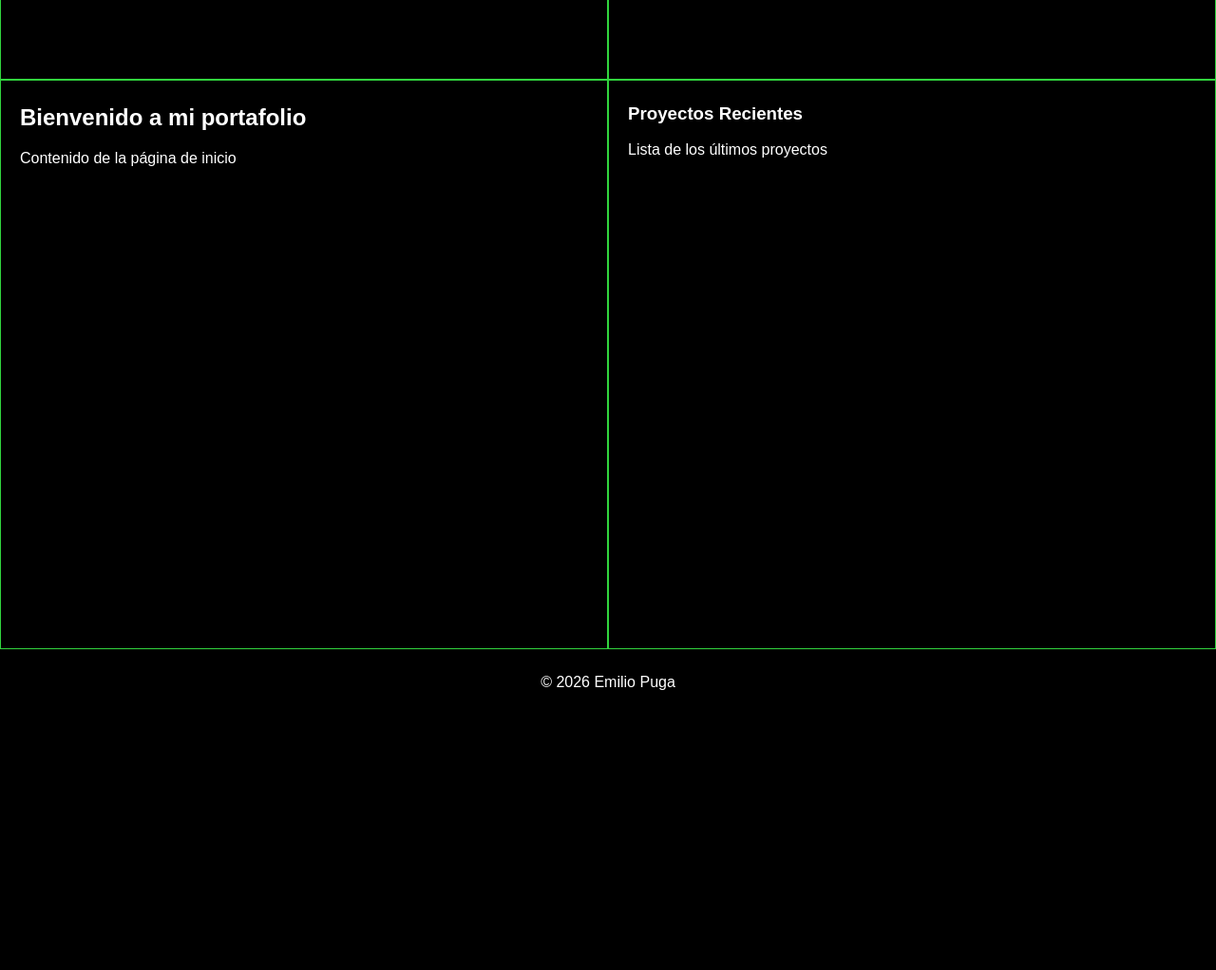
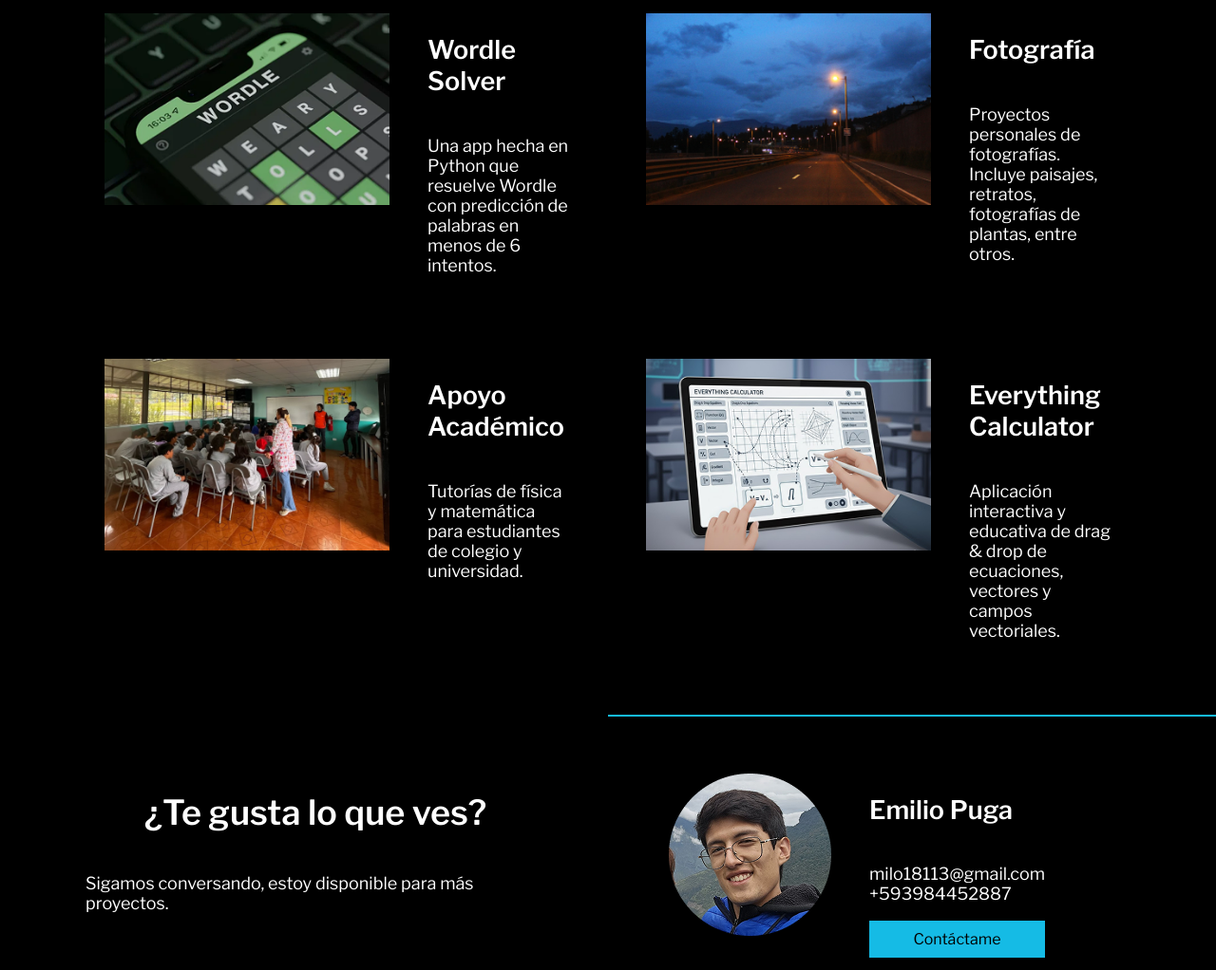
Before and after one commit to Milo18113/portafolio-web, a plain HTML site: page home.html in a window 1280 px wide. Shown: the part 596-1618 px from the top of the page at 95% size. Before the commit the page ends 1350 px from the top, so only its background shows below. Drawn offline with nearby package versions, Linux system fonts and the light colour scheme.

Commit message:
feat: Added home page without functionality or title decor

```diff
--- a/home.html
+++ b/home.html
@@ -1,19 +1,21 @@
 <!DOCTYPE html>
 <html lang="es">
     <head>
-        <title>Emilio Puga's Portafolio</title>
+        <title>Emilio Puga's Portfolio</title>
         <meta charset="UTF-8">
         <link rel="stylesheet" href="styles.css">
 
         <link rel="preconnect" href="https://fonts.googleapis.com">
         <link rel="preconnect" href="https://fonts.gstatic.com" crossorigin>
-        <link href="https://fonts.googleapis.com" rel="stylesheet">
+        <link href="https://fonts.googleapis.com/css2?family=Hanken+Grotesk:wght@300;400;600&family=Libre+Franklin:wght@300;400;600&family=Rock+Salt&display=swap" rel="stylesheet">
     </head>
     <body>
         <header>
             <div class="header-container">
-                <h1 cursive>Emilio Puga</h1>
-                <h1>'s Portafolio</h1>
+                <h1>
+                    <span class="cursive-header">Emilio Puga</span>
+                    <span>'s Portfolio</span>
+                </h1>
                 <nav>
                     <a href="home.html">Inicio</a>
                     <a href="about-me.html">Sobre Mí</a>
@@ -23,26 +25,110 @@
                 </nav>
             </div>
         </header>
-        <div class="flex-container">         <!-- Recordar: para agrupar elementos -->
-            <main>
-                <h2>Bienvenido a mi portafolio</h2>
-                <p>Contenido de la página de inicio</p>
+
+        <!-- Primera parte -->
+        <div class="flex-container">
+            <main style="flex: 2.3;">
+                <img src="assets/IEEE CS.png" alt="Fotografía de presentación de directivas IEEE con Emilio Puga como secretario."
+                style="width: 100%; height: auto; display: block; margin: auto;">
             </main>
             <aside>
-                <h3>Proyectos Recientes</h3>
-                <p>Lista de los últimos proyectos</p>
+                <h1>
+                    <span style="font-weight: normal; font-size: 50px;">Hola,</span>
+                    <span style="font-weight: lighter; font-size: 25px;">soy</span>
+                    <span class="cursive-header" style="font-size: 35px;">Emilio Puga</span>
+                </h1>
+                <div class="line"></div>
+                <p>Soy un estudiante de Ingeniería en <b>Ciencias de la Computación</b> en la USFQ apasionado por el diseño de <b>UI/UX</b>.</p>
+                <p>Me interesa conocer cada paso del desarrollo de software y qué implementar para mejorar su nivel de interacción.</p>
+                <p>He trabajado en varios proyectos enfocados hacia la accesibilidad y la facilidad de uso de aplicaciones. ¡Te invito a revisarlos a continuación!</p>
+                <img src="assets/down_arrow.png" alt="Flecha hacia abajo" style="width: 100px;">
             </aside>
         </div>
-        <div class="flex-container">         <!-- Recordar: para agrupar elementos -->
+        <div class ="space"></div>
+
+        <!-- Proyectos -->
+        <div class="flex-container">
             <main>
-                <h2>Bienvenido a mi portafolio</h2>
-                <p>Contenido de la página de inicio</p>
+                <div class="proj-container">
+                    <main><img src="assets/wordle-solver-img.png" alt=""></main>
+                    <aside>
+                        <div class="column">
+                            <h2>Wordle Solver</h2>
+                            <p>Una app hecha en Python que resuelve Wordle con predicción de palabras en menos de 6 intentos.</p>
+                        </div>
+                    </aside>
+                </div>
             </main>
             <aside>
-                <h3>Proyectos Recientes</h3>
-                <p>Lista de los últimos proyectos</p>
+                <div class="proj-container">
+                    <main><img src="assets/foto-img.png" alt=""></main>
+                    <aside>
+                        <div class="column">
+                            <h2>Fotografía</h2>
+                            <p>Proyectos personales de fotografías. Incluye paisajes, retratos, fotografías de plantas, entre otros.</p>
+                        </div>
+                    </aside>
+                </div>
             </aside>
         </div>
+        <div class ="space"></div>
+        <div class="flex-container">
+            <main>
+                <div class="proj-container">
+                    <main><img src="assets/apoyo-academico-img.png" alt=""></main>
+                    <aside>
+                        <div class="column">
+                            <h2>Apoyo Académico</h2>
+                            <p>Tutorías de física y matemática para estudiantes de colegio y universidad.</p>
+                        </div>
+                    </aside>
+                </div>
+            </main>
+            <aside>
+                <div class="proj-container">
+                    <main><img src="assets/everything-calculator-img.png" alt=""></main>
+                    <aside>
+                        <div class="column">
+                            <h2>Everything Calculator</h2>
+                            <p>Aplicación interactiva y educativa de drag & drop de ecuaciones, vectores y campos vectoriales.</p>
+                        </div>
+                    </aside>
+                </div>
+            </aside>
+        </div>
+        <div class="space"></div>
+        <div class="line"></div>
+        <div class="space"></div>
+
+        <!-- Te gusta lo que ves -->
+        <div class="flex-container">
+            <main>
+                <div class="column" style="display: flex; justify-content: center; align-items: center;">
+                    <h1>¿Te gusta lo que ves?</h1>
+                    <p>Sigamos conversando, estoy disponible para más proyectos.</p>
+                </div>
+            </main>
+            <aside>
+                <div class="flex-container">
+                    <main>
+                        <img src="assets/milo.png" alt="Fotografía de Emilio Puga">
+                    </main>
+                    <aside>
+                        <div class="column">
+                            <h2>Emilio Puga</h2>
+                            <p>milo18113@gmail.com<br>
+                                +593984452887
+                            </p>
+                            <button>Contáctame</button>
+                        </div>
+                    </aside>
+                </div>
+            </aside>
+        </div>
+
+        <div class="space"></div>
+
         <footer>
             <p>&copy; 2026 Emilio Puga</p>
         </footer>
--- a/styles.css
+++ b/styles.css
@@ -1,5 +1,14 @@
+:root {
+    /* --debug-border: #31d43e solid 1px; */
+    --debug-border: none;
+    --my-turquoise: #15BBE5;
+    --hover-turquoise: #42cdf0;
+}
+
 body {
     font-family: Libre Franklin, sans-serif;
+    font-size: 18px;
+    /* font-family: Hanken Grotesk, sans-serif; */
     margin: 0px;
     padding: 0px;
     /* border: #31d43e solid 1px; */
@@ -8,10 +17,61 @@ body {
     /* min-width: 666px; */
 }
 
-.flex-container {
+/* .flex-container-center {
     display: flex;
     min-height: 600px;
     background-color: black;
+    align-items: center;
+} */
+
+.flex-container {
+    display: flex;
+    padding: 0px 70px 0px 70px;
+    /* min-height: 600px; */
+    background-color: black;
+    align-items: flex-start;
+    /* justify-items: center; */
+}
+
+.column {
+    display: flex;
+    flex-direction: column;
+    gap: 0px;
+}
+
+.proj-container {
+    display: flex;
+    padding: 0px;
+    /* min-height: 600px; */
+    background-color: black;
+    align-items: flex-start;
+    /* justify-items: center; */
+}
+
+.proj-container main {
+    flex: 1;
+}
+
+.proj-container aside {
+    flex: 6;
+}
+
+.proj-container img {
+    width: 300px;
+    height: auto;
+    display: block;     /* Center horizontal */
+    margin: auto;
+}
+
+.space {
+    margin: 50px 0;
+}
+
+.line {
+    background-color: var(--my-turquoise);
+    height: 2px;
+    width: 50%;
+    margin-left: auto;
 }
 
 header{           /* Varios elementos */
@@ -22,14 +82,16 @@ header{           /* Varios elementos */
     /* border: #31d43e solid 1px; */
 }
 
-.cursive {
+.cursive-header {
     font-family: 'Rock Salt', cursive;
+    font-size: 17pt;
+    font-weight: normal;
 }
 
 footer {
-    background-color: black;
-    color: white;
-    padding: 10px 20px 10px 20px;
+    background-color: var(--my-turquoise);
+    color: rgb(0, 0, 0);
+    padding: 5px 20px 5px 20px;
     text-align: center;
 }
 
@@ -64,17 +126,17 @@ main {
     flex: 2;
     background-color: black;
     padding: 5px 20px 5px 20px;
-    border: #31d43e solid 1px;
+    border: var(--debug-border);
 }
 
 aside {
     flex: 2;
     padding: 5px 20px 5px 20px;
-    border: #31d43e solid 1px;
+    border: var(--debug-border);
 }
 
 button {
-    background-color: #15BBE5;
+    background-color: var(--my-turquoise);
     font-family: Libre Franklin, sans-serif;
     font-size: medium;
     color: black;
@@ -84,7 +146,7 @@ button {
 }
 
 button:hover {
-    background-color: #42cdf0;
+    background-color: var(--hover-turquoise);
 }
 
 @media (max-width: 600px){      /* Sidebar se pone abajo si llego a menos de 600 */
```
Also changed, not shown: assets/IEEE CS.png (added), assets/apoyo-academico-img.png (added), assets/decor1.png (added), assets/down_arrow.png (added), assets/everything-calculator-img.png (added), assets/foto-img.png (added), assets/milo.png (added), assets/wordle-solver-img.png (added).
